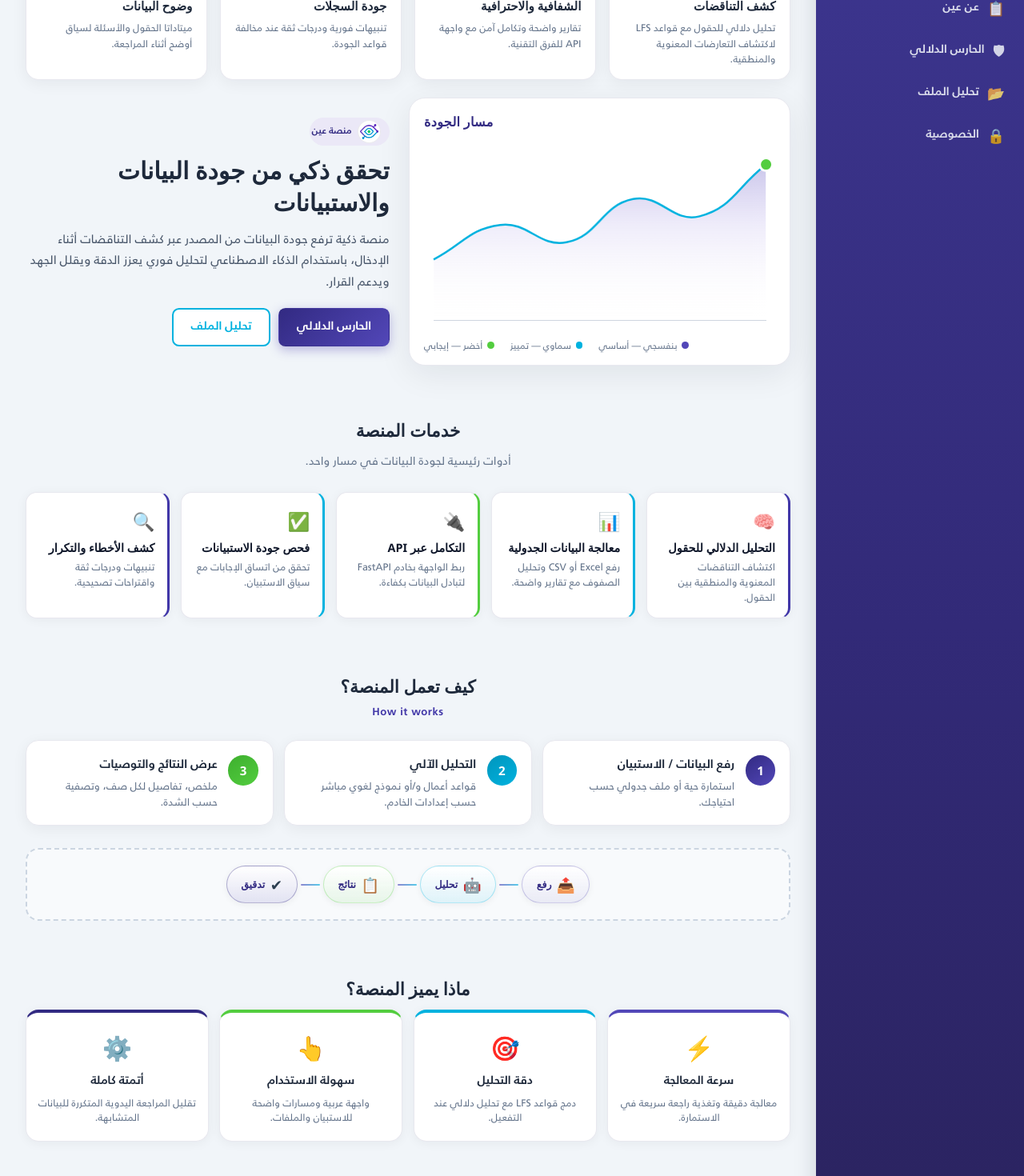
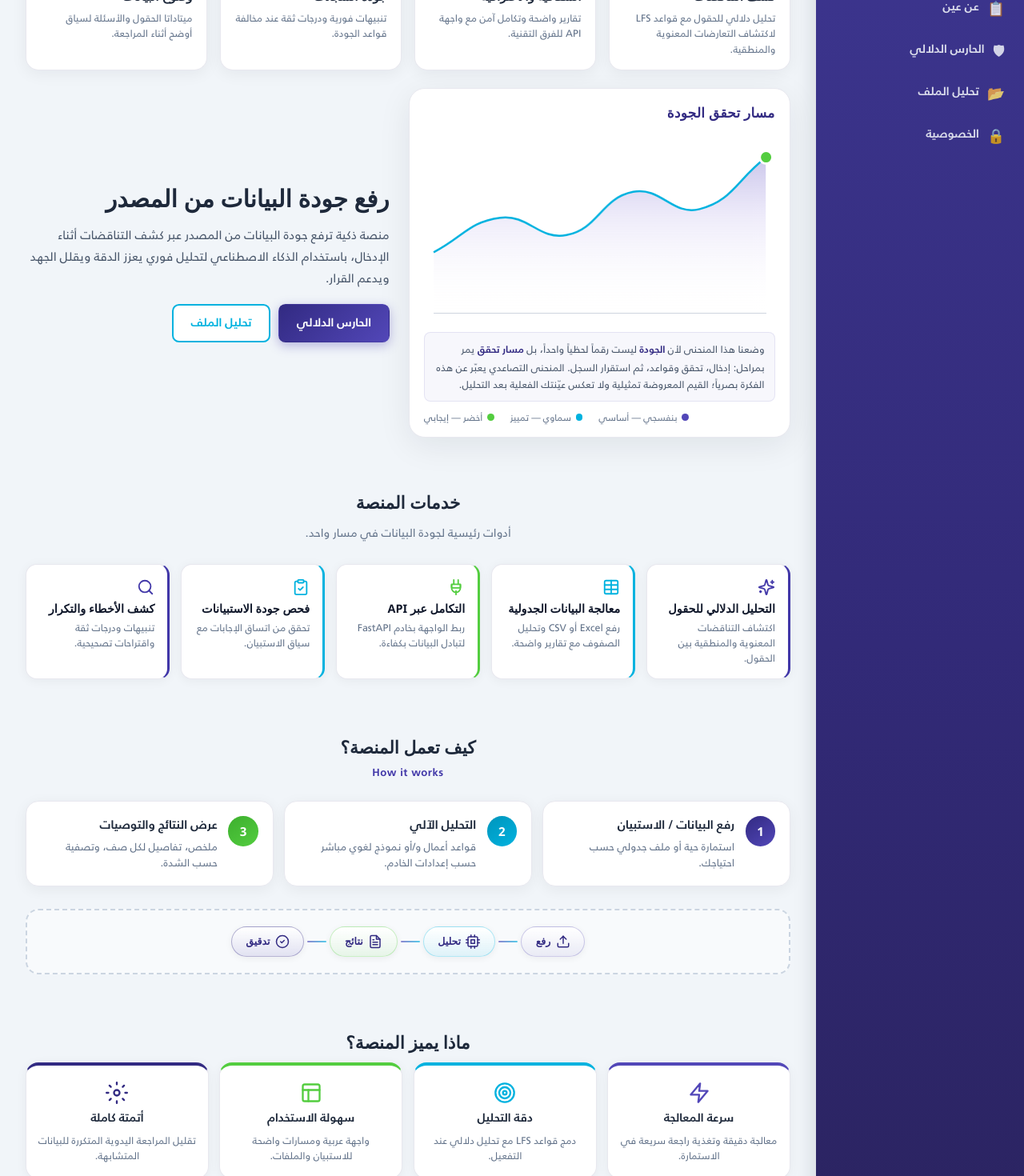
Before and after one commit to iksasa15/DataInnovationHackathon, a Vue app in the folder DataHackathon/: page / in a window 1280 px wide. Shown: the part 160-1630 px from the top of the page at 80% size. Built offline with nearby package versions, Linux system fonts and the light colour scheme; a web font is replaced by a local one.

Commit message:
feat: update HomeQualityChart and HomeView for improved clarity and visual representation of quality metrics

```diff
--- /dev/null
+++ b/DataHackathon/src/components/HomePageIcon.vue
@@ -0,0 +1,167 @@
+<script setup lang="ts">
+/**
+ * أيقونات خطية بسيطة بألوان الهوية (currentColor) — بديل عن الإيموجي في الصفحة الرئيسية.
+ */
+export type HomeIconName =
+  | 'shield'
+  | 'trending-up'
+  | 'check-circle'
+  | 'clipboard-list'
+  | 'sparkles'
+  | 'table'
+  | 'plug'
+  | 'clipboard-check'
+  | 'search'
+  | 'zap'
+  | 'target'
+  | 'layout'
+  | 'settings'
+  | 'upload'
+  | 'cpu'
+  | 'file-text'
+  | 'circle-check'
+
+withDefaults(
+  defineProps<{
+    name: HomeIconName
+    /** حجم مربع الـ viewBox بالبكسل */
+    size?: number
+    strokeWidth?: number
+  }>(),
+  { size: 24, strokeWidth: 2 },
+)
+</script>
+
+<template>
+  <span class="home-page-icon" aria-hidden="true">
+    <svg
+      :width="size"
+      :height="size"
+      viewBox="0 0 24 24"
+      fill="none"
+      xmlns="http://www.w3.org/2000/svg"
+    >
+      <!-- shield -->
+      <g v-if="name === 'shield'" :stroke-width="strokeWidth" stroke="currentColor" stroke-linecap="round" stroke-linejoin="round">
+        <path d="M12 22s8-4 8-10V5l-8-3-8 3v7c0 6 8 10 8 10z" />
+      </g>
+      <!-- trending-up -->
+      <g v-else-if="name === 'trending-up'" :stroke-width="strokeWidth" stroke="currentColor" stroke-linecap="round" stroke-linejoin="round">
+        <polyline points="23 6 13.5 15.5 8.5 10.5 1 18" />
+        <polyline points="17 6 23 6 23 12" />
+      </g>
+      <!-- check-circle -->
+      <g v-else-if="name === 'check-circle'" :stroke-width="strokeWidth" stroke="currentColor" stroke-linecap="round" stroke-linejoin="round">
+        <path d="M22 11.08V12a10 10 0 1 1-5.93-9.14" />
+        <polyline points="22 4 12 14.01 9 11.01" />
+      </g>
+      <!-- clipboard-list -->
+      <g v-else-if="name === 'clipboard-list'" :stroke-width="strokeWidth" stroke="currentColor" stroke-linecap="round" stroke-linejoin="round">
+        <rect x="8" y="2" width="8" height="4" rx="1" ry="1" />
+        <path d="M16 4h2a2 2 0 0 1 2 2v14a2 2 0 0 1-2 2H6a2 2 0 0 1-2-2V6a2 2 0 0 1 2-2h2" />
+        <line x1="12" y1="11" x2="12" y2="11.01" />
+        <line x1="12" y1="16" x2="12" y2="16.01" />
+        <line x1="12" y1="6" x2="12" y2="6.01" />
+        <line x1="16" y1="11" x2="8" y2="11" />
+        <line x1="16" y1="16" x2="8" y2="16" />
+      </g>
+      <!-- sparkles -->
+      <g v-else-if="name === 'sparkles'" :stroke-width="strokeWidth" stroke="currentColor" stroke-linecap="round" stroke-linejoin="round">
+        <path d="M9.937 15.5A2 2 0 0 0 8.5 14.063l-6.135-1.582a.5.5 0 0 1 0-.962L8.5 9.936A2 2 0 0 0 9.937 8.5l1.582-6.135a.5.5 0 0 1 .963 0L14.063 8.5A2 2 0 0 0 15.5 9.937l6.135 1.581a.5.5 0 0 1 0 .964L15.5 14.063a2 2 0 0 0-1.437 1.437l-1.582 6.135a.5.5 0 0 1-.963 0z" />
+        <path d="M20 3v4M22 5h-4M4 17v2M5 18H3" />
+      </g>
+      <!-- table -->
+      <g v-else-if="name === 'table'" :stroke-width="strokeWidth" stroke="currentColor" stroke-linecap="round" stroke-linejoin="round">
+        <rect x="3" y="3" width="18" height="18" rx="2" ry="2" />
+        <line x1="3" y1="9" x2="21" y2="9" />
+        <line x1="3" y1="15" x2="21" y2="15" />
+        <line x1="12" y1="3" x2="12" y2="21" />
+      </g>
+      <!-- plug -->
+      <g v-else-if="name === 'plug'" :stroke-width="strokeWidth" stroke="currentColor" stroke-linecap="round" stroke-linejoin="round">
+        <path d="M12 22v-5" />
+        <path d="M9 8V2" />
+        <path d="M15 8V2" />
+        <path d="M18 8v5a6 6 0 0 1-12 0V8" />
+        <rect x="6" y="8" width="12" height="5" rx="1" />
+      </g>
+      <!-- clipboard-check -->
+      <g v-else-if="name === 'clipboard-check'" :stroke-width="strokeWidth" stroke="currentColor" stroke-linecap="round" stroke-linejoin="round">
+        <rect x="8" y="2" width="8" height="4" rx="1" ry="1" />
+        <path d="M16 4h2a2 2 0 0 1 2 2v14a2 2 0 0 1-2 2H6a2 2 0 0 1-2-2V6a2 2 0 0 1 2-2h2" />
+        <path d="m9 14 2 2 4-4" />
+      </g>
+      <!-- search -->
+      <g v-else-if="name === 'search'" :stroke-width="strokeWidth" stroke="currentColor" stroke-linecap="round" stroke-linejoin="round">
+        <circle cx="11" cy="11" r="8" />
+        <line x1="21" y1="21" x2="16.65" y2="16.65" />
+      </g>
+      <!-- zap -->
+      <g v-else-if="name === 'zap'" :stroke-width="strokeWidth" stroke="currentColor" stroke-linecap="round" stroke-linejoin="round">
+        <polygon points="13 2 3 14 12 14 11 22 21 10 12 10 13 2" />
+      </g>
+      <!-- target -->
+      <g v-else-if="name === 'target'" :stroke-width="strokeWidth" stroke="currentColor" stroke-linecap="round" stroke-linejoin="round">
+        <circle cx="12" cy="12" r="10" />
+        <circle cx="12" cy="12" r="6" />
+        <circle cx="12" cy="12" r="2" />
+      </g>
+      <!-- layout -->
+      <g v-else-if="name === 'layout'" :stroke-width="strokeWidth" stroke="currentColor" stroke-linecap="round" stroke-linejoin="round">
+        <rect x="3" y="3" width="18" height="18" rx="2" ry="2" />
+        <line x1="3" y1="9" x2="21" y2="9" />
+        <line x1="9" y1="21" x2="9" y2="9" />
+      </g>
+      <!-- settings -->
+      <g v-else-if="name === 'settings'" :stroke-width="strokeWidth" stroke="currentColor" stroke-linecap="round" stroke-linejoin="round">
+        <circle cx="12" cy="12" r="3" />
+        <path d="M12 1v2M12 21v2M4.22 4.22l1.42 1.42M18.36 18.36l1.42 1.42M1 12h2M21 12h2M4.22 19.78l1.42-1.42M18.36 5.64l1.42-1.42" />
+      </g>
+      <!-- upload -->
+      <g v-else-if="name === 'upload'" :stroke-width="strokeWidth" stroke="currentColor" stroke-linecap="round" stroke-linejoin="round">
+        <path d="M21 15v4a2 2 0 0 1-2 2H5a2 2 0 0 1-2-2v-4" />
+        <polyline points="17 8 12 3 7 8" />
+        <line x1="12" y1="3" x2="12" y2="15" />
+      </g>
+      <!-- cpu -->
+      <g v-else-if="name === 'cpu'" :stroke-width="strokeWidth" stroke="currentColor" stroke-linecap="round" stroke-linejoin="round">
+        <rect x="4" y="4" width="16" height="16" rx="2" ry="2" />
+        <rect x="9" y="9" width="6" height="6" />
+        <line x1="9" y1="1" x2="9" y2="4" />
+        <line x1="15" y1="1" x2="15" y2="4" />
+        <line x1="9" y1="20" x2="9" y2="23" />
+        <line x1="15" y1="20" x2="15" y2="23" />
+        <line x1="20" y1="9" x2="23" y2="9" />
+        <line x1="20" y1="14" x2="23" y2="14" />
+        <line x1="1" y1="9" x2="4" y2="9" />
+        <line x1="1" y1="14" x2="4" y2="14" />
+      </g>
+      <!-- file-text -->
+      <g v-else-if="name === 'file-text'" :stroke-width="strokeWidth" stroke="currentColor" stroke-linecap="round" stroke-linejoin="round">
+        <path d="M14 2H6a2 2 0 0 0-2 2v16a2 2 0 0 0 2 2h12a2 2 0 0 0 2-2V8z" />
+        <polyline points="14 2 14 8 20 8" />
+        <line x1="16" y1="13" x2="8" y2="13" />
+        <line x1="16" y1="17" x2="8" y2="17" />
+        <line x1="10" y1="9" x2="8" y2="9" />
+      </g>
+      <!-- circle-check -->
+      <g v-else-if="name === 'circle-check'" :stroke-width="strokeWidth" stroke="currentColor" stroke-linecap="round" stroke-linejoin="round">
+        <circle cx="12" cy="12" r="10" />
+        <path d="m9 12 2 2 4-4" />
+      </g>
+    </svg>
+  </span>
+</template>
+
+<style scoped>
+.home-page-icon {
+  display: inline-flex;
+  align-items: center;
+  justify-content: center;
+  color: inherit;
+  line-height: 0;
+}
+.home-page-icon svg {
+  display: block;
+}
+</style>
--- a/DataHackathon/src/components/HomeQualityChart.vue
+++ b/DataHackathon/src/components/HomeQualityChart.vue
@@ -21,7 +21,7 @@ const data = computed<ChartData<'line'>>(() => ({
   labels,
   datasets: [
     {
-      label: 'مسار الجودة',
+      label: 'مسار تحقق الجودة (توضيحي)',
       data: [14, 22, 18, 28, 24, 36],
       borderColor: '#00b2df',
       borderWidth: 2.5,
@@ -58,7 +58,7 @@ const options = computed<ChartOptions<'line'>>(() => ({
       titleAlign: 'right',
       callbacks: {
         title: () => '',
-        label: (items) => ` ${items.formattedValue}٪ تقريبي`,
+        label: (items) => ` ${items.formattedValue}٪ — قيمة تمثيلية على مسار الجودة`,
       },
     },
   },
--- a/DataHackathon/src/views/HomeView.vue
+++ b/DataHackathon/src/views/HomeView.vue
@@ -1,62 +1,74 @@
 <script setup lang="ts">
 import { RouterLink } from 'vue-router'
 import HomeQualityChart from '../components/HomeQualityChart.vue'
+import HomePageIcon from '../components/HomePageIcon.vue'
+import type { HomeIconName } from '../components/HomePageIcon.vue'
 import { LOGO_AIN_SRC } from '../constants/branding'
 
-const summaryCards = [
+const summaryCards: {
+  icon: HomeIconName
+  title: string
+  desc: string
+  accent: string
+}[] = [
   {
-    icon: '🛡',
+    icon: 'shield',
     title: 'كشف التناقضات',
     desc: 'تحليل دلالي للحقول مع قواعد LFS لاكتشاف التعارضات المعنوية والمنطقية.',
     accent: 'purple',
   },
   {
-    icon: '📈',
+    icon: 'trending-up',
     title: 'الشفافية والاحترافية',
     desc: 'تقارير واضحة وتكامل آمن مع واجهة API للفرق التقنية.',
     accent: 'blue',
   },
   {
-    icon: '✅',
+    icon: 'check-circle',
     title: 'جودة السجلات',
     desc: 'تنبيهات فورية ودرجات ثقة عند مخالفة قواعد الجودة.',
     accent: 'green',
   },
   {
-    icon: '📋',
+    icon: 'clipboard-list',
     title: 'وضوح البيانات',
     desc: 'ميتاداتا الحقول والأسئلة لسياق أوضح أثناء المراجعة.',
     accent: 'teal',
   },
 ]
 
-const services = [
+const services: {
+  icon: HomeIconName
+  title: string
+  desc: string
+  accent: string
+}[] = [
   {
-    icon: '🧠',
+    icon: 'sparkles',
     title: 'التحليل الدلالي للحقول',
     desc: 'اكتشاف التناقضات المعنوية والمنطقية بين الحقول.',
     accent: 'purple',
   },
   {
-    icon: '📊',
+    icon: 'table',
     title: 'معالجة البيانات الجدولية',
     desc: 'رفع Excel أو CSV وتحليل الصفوف مع تقارير واضحة.',
     accent: 'cyan',
   },
   {
-    icon: '🔌',
+    icon: 'plug',
     title: 'التكامل عبر API',
     desc: 'ربط الواجهة بخادم FastAPI لتبادل البيانات بكفاءة.',
     accent: 'green',
   },
   {
-    icon: '✅',
+    icon: 'clipboard-check',
     title: 'فحص جودة الاستبيانات',
     desc: 'تحقق من اتساق الإجابات مع سياق الاستبيان.',
     accent: 'cyan',
   },
   {
-    icon: '🔍',
+    icon: 'search',
     title: 'كشف الأخطاء والتكرار',
     desc: 'تنبيهات ودرجات ثقة واقتراحات تصحيحية.',
     accent: 'purple',
@@ -74,18 +86,23 @@ const steps = [
   { n: 3, title: 'عرض النتائج والتوصيات', desc: 'ملخص، تفاصيل لكل صف، وتصفية حسب الشدة.', tone: 'green' },
 ]
 
-const highlights = [
-  { icon: '⚡', title: 'سرعة المعالجة', desc: 'معالجة دقيقة وتغذية راجعة سريعة في الاستمارة.', accent: 'purple' },
-  { icon: '🎯', title: 'دقة التحليل', desc: 'دمج قواعد LFS مع تحليل دلالي عند التفعيل.', accent: 'blue' },
-  { icon: '👆', title: 'سهولة الاستخدام', desc: 'واجهة عربية ومسارات واضحة للاستبيان والملفات.', accent: 'green' },
-  { icon: '⚙️', title: 'أتمتة كاملة', desc: 'تقليل المراجعة اليدوية المتكررة للبيانات المتشابهة.', accent: 'indigo' },
+const highlights: {
+  icon: HomeIconName
+  title: string
+  desc: string
+  accent: string
+}[] = [
+  { icon: 'zap', title: 'سرعة المعالجة', desc: 'معالجة دقيقة وتغذية راجعة سريعة في الاستمارة.', accent: 'purple' },
+  { icon: 'target', title: 'دقة التحليل', desc: 'دمج قواعد LFS مع تحليل دلالي عند التفعيل.', accent: 'blue' },
+  { icon: 'layout', title: 'سهولة الاستخدام', desc: 'واجهة عربية ومسارات واضحة للاستبيان والملفات.', accent: 'green' },
+  { icon: 'settings', title: 'أتمتة كاملة', desc: 'تقليل المراجعة اليدوية المتكررة للبيانات المتشابهة.', accent: 'indigo' },
 ]
 
-const flowNodes = [
-  { label: 'رفع', icon: '📤', tone: 'purple' },
-  { label: 'تحليل', icon: '🤖', tone: 'blue' },
-  { label: 'نتائج', icon: '📋', tone: 'green' },
-  { label: 'تدقيق', icon: '✔', tone: 'violet' },
+const flowNodes: { label: string; icon: HomeIconName; tone: string }[] = [
+  { label: 'رفع', icon: 'upload', tone: 'purple' },
+  { label: 'تحليل', icon: 'cpu', tone: 'blue' },
+  { label: 'نتائج', icon: 'file-text', tone: 'green' },
+  { label: 'تدقيق', icon: 'circle-check', tone: 'violet' },
 ]
 </script>
 
@@ -99,7 +116,9 @@ const flowNodes = [
         class="summary-card"
         :class="'summary-card--' + c.accent"
       >
-        <span class="summary-card-icon" aria-hidden="true">{{ c.icon }}</span>
+        <span class="summary-card-icon-wrap">
+          <HomePageIcon :name="c.icon" :size="26" />
+        </span>
         <h2 class="summary-card-title">{{ c.title }}</h2>
         <p class="summary-card-desc">{{ c.desc }}</p>
       </article>
@@ -109,11 +128,18 @@ const flowNodes = [
     <section class="dash-hero" aria-labelledby="hero-heading">
       <div class="dash-hero-chart">
         <div class="dash-hero-chart-head">
-          <h3 class="dash-hero-chart-title">مسار الجودة</h3>
+          <div class="dash-hero-chart-titles">
+            <h3 class="dash-hero-chart-title">مسار تحقق الجودة</h3>
+          </div>
         </div>
         <div class="dash-hero-chart-inner">
           <HomeQualityChart />
         </div>
+        <p class="dash-hero-chart-explainer">
+          وضعنا هذا المنحنى لأن <strong>الجودة</strong> ليست رقماً لحظياً واحداً، بل
+          <strong>مسار تحقق</strong> يمر بمراحل: إدخال، تحقق وقواعد، ثم استقرار السجل. المنحنى التصاعدي
+          يعبّر عن هذه الفكرة بصرياً؛ القيم المعروضة تمثيلية ولا تعكس عيّنتك الفعلية بعد التحليل.
+        </p>
         <ul class="dash-hero-chart-legend" aria-label="مفتاح الألوان">
           <li>
             <span class="chart-legend-dot chart-legend-dot--purple" aria-hidden="true" />
@@ -130,13 +156,7 @@ const flowNodes = [
         </ul>
       </div>
       <div class="dash-hero-copy">
-        <span class="hero-badge">
-          <span class="hero-badge-logo-chip" aria-hidden="true">
-            <img :src="LOGO_AIN_SRC" alt="" width="28" height="28" decoding="async" />
-          </span>
-          منصة عين
-        </span>
-        <h2 id="hero-heading" class="dash-hero-title">تحقق ذكي من جودة البيانات والاستبيانات</h2>
+        <h2 id="hero-heading" class="dash-hero-title">رفع جودة البيانات من المصدر</h2>
         <p class="dash-hero-text">
           منصة ذكية ترفع جودة البيانات من المصدر عبر كشف التناقضات أثناء الإدخال، باستخدام الذكاء الاصطناعي لتحليل فوري
           يعزز الدقة ويقلل الجهد ويدعم القرار.
@@ -160,7 +180,9 @@ const flowNodes = [
             class="service-card"
             :class="'service-card--accent-' + s.accent"
           >
-            <span class="service-icon" aria-hidden="true">{{ s.icon }}</span>
+            <span class="service-icon-wrap">
+              <HomePageIcon :name="s.icon" :size="22" />
+            </span>
             <h3 class="service-title">{{ s.title }}</h3>
             <p class="service-desc">{{ s.desc }}</p>
           </article>
@@ -188,7 +210,9 @@ const flowNodes = [
           <div class="how-flow">
             <template v-for="(node, idx) in flowNodes" :key="node.label">
               <div class="how-node" :class="'how-node--' + node.tone">
-                <span class="how-node-icon">{{ node.icon }}</span>
+                <span class="how-node-icon-wrap">
+                  <HomePageIcon :name="node.icon" :size="18" />
+                </span>
                 <span class="how-node-label">{{ node.label }}</span>
               </div>
               <div v-if="idx < flowNodes.length - 1" class="how-connector" />
@@ -209,7 +233,9 @@ const flowNodes = [
             class="highlight-card"
             :class="'highlight-card--' + h.accent"
           >
-            <span class="highlight-icon" aria-hidden="true">{{ h.icon }}</span>
+            <span class="highlight-icon-wrap">
+              <HomePageIcon :name="h.icon" :size="28" />
+            </span>
             <h3 class="highlight-title">{{ h.title }}</h3>
             <p class="highlight-desc">{{ h.desc }}</p>
           </article>
@@ -308,10 +334,22 @@ const flowNodes = [
   border-top-color: var(--ga-cyan);
 }
 
-.summary-card-icon {
-  font-size: 1.5rem;
-  display: block;
+.summary-card-icon-wrap {
+  display: flex;
   margin-bottom: 0.45rem;
+  color: var(--ga-primary);
+}
+
+.summary-card--blue .summary-card-icon-wrap {
+  color: var(--ga-cyan);
+}
+
+.summary-card--green .summary-card-icon-wrap {
+  color: var(--ga-green);
+}
+
+.summary-card--teal .summary-card-icon-wrap {
+  color: #0d9488;
 }
 
 .summary-card-title {
@@ -353,17 +391,35 @@ const flowNodes = [
 }
 
 .dash-hero-chart-head {
-  display: flex;
-  justify-content: flex-end;
-  margin-bottom: 0.35rem;
+  margin-bottom: 0.5rem;
+}
+
+.dash-hero-chart-titles {
+  text-align: right;
 }
 
 .dash-hero-chart-title {
   margin: 0;
-  font-size: 1rem;
+  font-size: 1.05rem;
   font-weight: 800;
   color: var(--ga-primary-dark);
   letter-spacing: 0.02em;
+}
+
+.dash-hero-chart-explainer {
+  margin: 0.75rem 0 0;
+  padding: 0.65rem 0.75rem;
+  font-size: 0.78rem;
+  line-height: 1.65;
+  color: #475569;
+  background: rgba(65, 55, 168, 0.04);
+  border-radius: 0.5rem;
+  border: 1px solid rgba(65, 55, 168, 0.1);
+}
+
+.dash-hero-chart-explainer strong {
+  color: var(--ga-primary-dark);
+  font-weight: 700;
 }
 
 .dash-hero-chart-inner {
@@ -413,41 +469,6 @@ const flowNodes = [
   flex-direction: column;
   justify-content: center;
   padding: 0.25rem 0;
-}
-
-.hero-badge {
-  display: inline-flex;
-  align-items: center;
-  align-self: flex-start;
-  gap: 0.45rem;
-  padding: 0.2rem 0.65rem 0.2rem 0.2rem;
-  border-radius: 999px;
-  font-size: 0.72rem;
-  font-weight: 700;
-  background: var(--ga-primary-soft);
-  color: var(--ga-primary-dark);
-  margin-bottom: 0.65rem;
-}
-
-.hero-badge-logo-chip {
-  flex-shrink: 0;
-  width: 1.85rem;
-  height: 1.85rem;
-  display: flex;
-  align-items: center;
-  justify-content: center;
-  border-radius: 50%;
-  background: #fff;
-  border: 1px solid rgba(15, 23, 42, 0.08);
-  padding: 0.12rem;
-  box-sizing: border-box;
-}
-
-.hero-badge-logo-chip img {
-  width: 100%;
-  height: 100%;
-  object-fit: contain;
-  display: block;
 }
 
 .dash-hero-title {
@@ -592,10 +613,18 @@ const flowNodes = [
   transform: translateY(-2px);
 }
 
-.service-icon {
-  display: block;
-  font-size: 1.4rem;
+.service-icon-wrap {
+  display: flex;
   margin-bottom: 0.4rem;
+  color: var(--service-icon-c, var(--ga-primary));
+}
+
+.service-card--accent-cyan .service-icon-wrap {
+  --service-icon-c: var(--ga-cyan);
+}
+
+.service-card--accent-green .service-icon-wrap {
+  --service-icon-c: var(--ga-green);
 }
 
 .service-title {
@@ -725,8 +754,11 @@ const flowNodes = [
   background: linear-gradient(180deg, #fff 0%, rgba(65, 55, 168, 0.12) 100%);
 }
 
-.how-node-icon {
-  font-size: 1.15rem;
+.how-node-icon-wrap {
+  display: inline-flex;
+  align-items: center;
+  justify-content: center;
+  color: var(--ga-primary-dark);
 }
 
 .how-node-label {
@@ -806,10 +838,27 @@ const flowNodes = [
   border-top-color: var(--ga-primary-dark);
 }
 
-.highlight-icon {
-  font-size: 1.85rem;
-  display: block;
+.highlight-icon-wrap {
+  display: flex;
+  justify-content: center;
   margin-bottom: 0.4rem;
+  color: var(--ga-primary);
+}
+
+.highlight-card--purple .highlight-icon-wrap {
+  color: var(--ga-primary-mid);
+}
+
+.highlight-card--blue .highlight-icon-wrap {
+  color: var(--ga-cyan);
+}
+
+.highlight-card--green .highlight-icon-wrap {
+  color: var(--ga-green);
+}
+
+.highlight-card--indigo .highlight-icon-wrap {
+  color: var(--ga-primary-dark);
 }
 
 .highlight-title {
```
